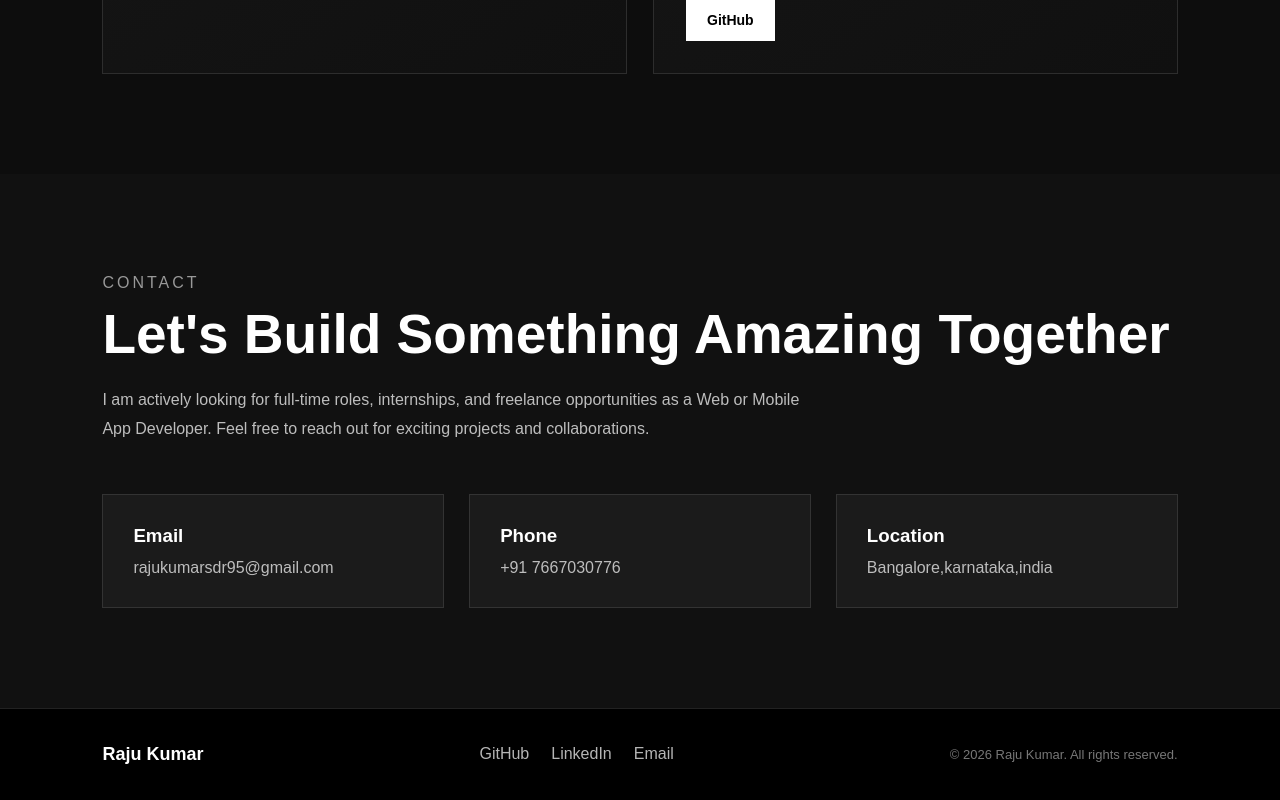
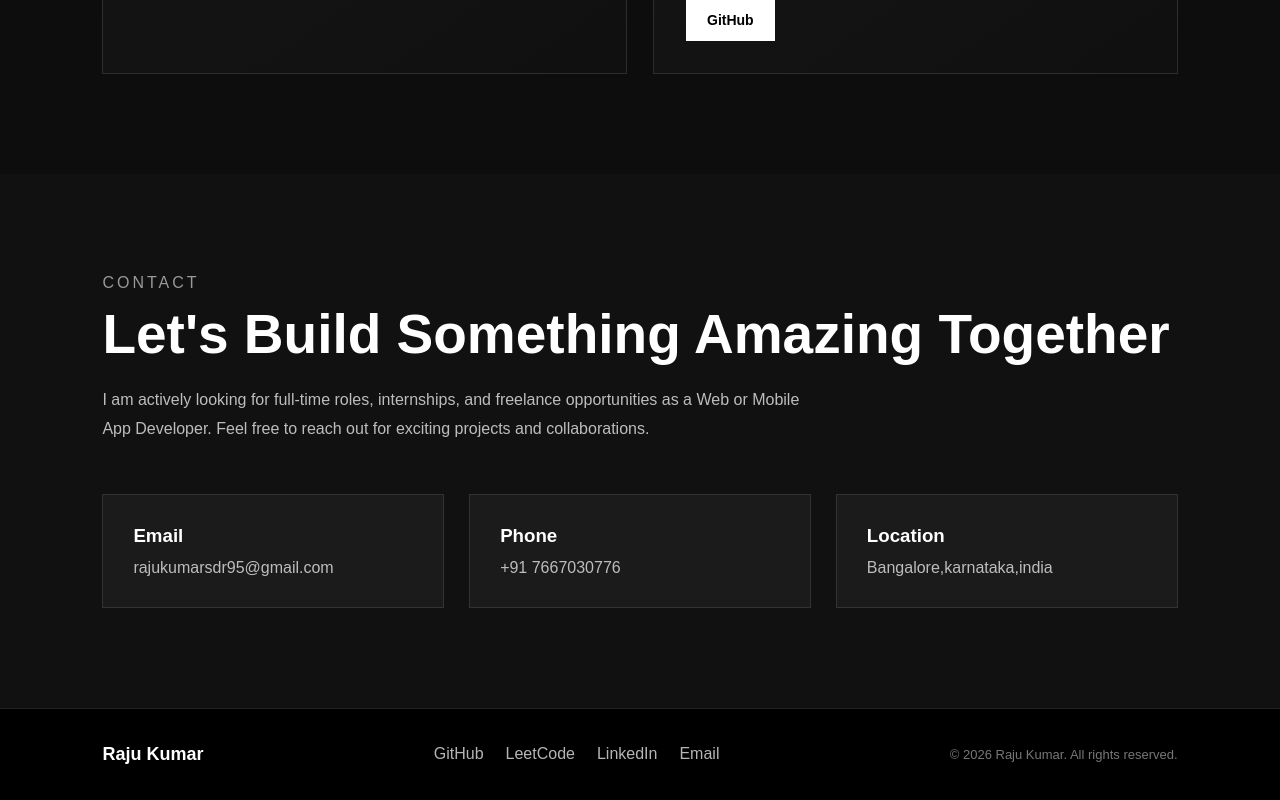
Before and after one commit to rajukr07/Raju-portfolio, a React (Vite) app: page / in a window 1280 px wide. Shown: the part 5641-6441 px from the top of the page. Built offline with nearby package versions, Linux system fonts and the light colour scheme.

Commit message:
Add LeetCode in Footer

```diff
--- a/src/components/Footer/Footer.jsx
+++ b/src/components/Footer/Footer.jsx
@@ -14,7 +14,13 @@ function Footer() {
           >
             GitHub
           </a>
-
+          <a
+            href="https://leetcode.com/u/raajucs07/"
+            target="_blank"
+            rel="noreferrer"
+          >
+            LeetCode
+          </a>
           <a
             href="https://www.linkedin.com/in/raj-k07/"
             target="_blank"
```
